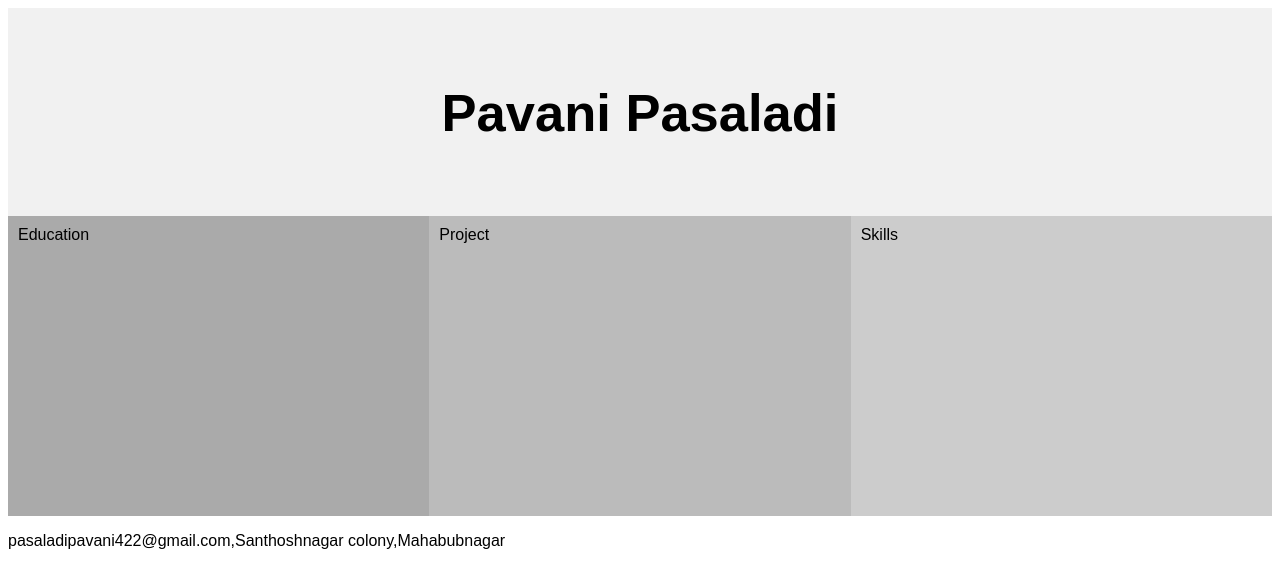
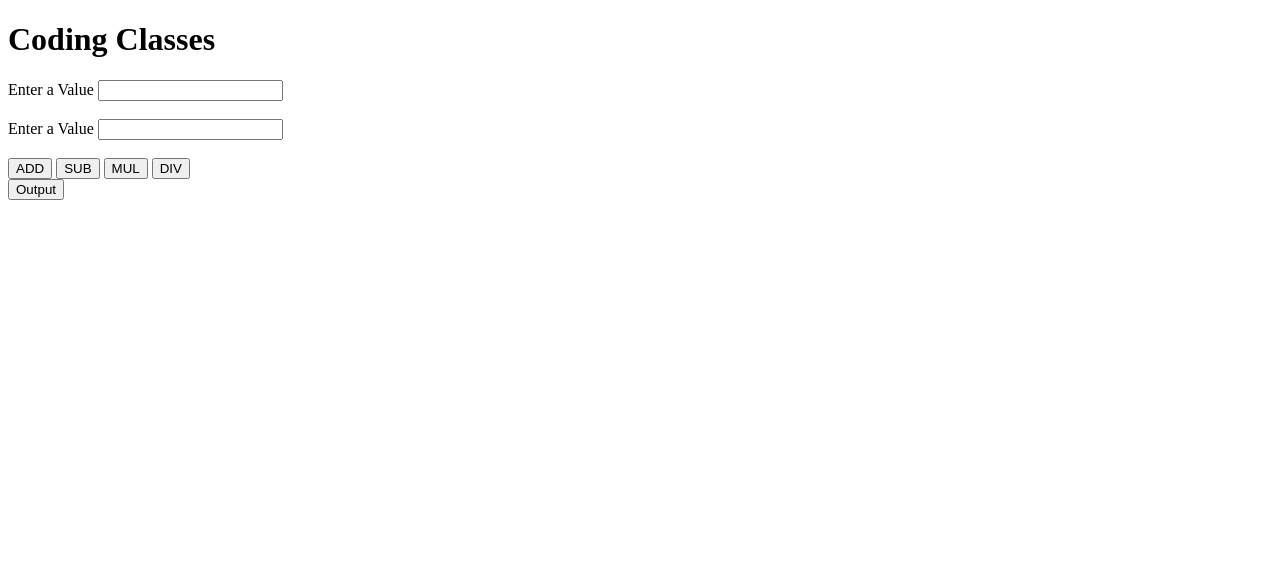
Before and after one commit to Pavani-Pasaladi/HTML, a plain HTML site: page index.html in a window 1280 px wide. Drawn offline with Linux system fonts and the light colour scheme.

Commit message:
Add files via upload

```diff
--- a/index.html
+++ b/index.html
@@ -1,73 +1,31 @@
 <!DOCTYPE html>
-<html lang="en">
+<html>
     <head>
-<title>My Profile</title>
-<meta charset="utf-8">
-<meta name="viewport" content="width=device-width, initial-scale=1">
-<style>
-* {
-  box-sizing: border-box;
-}
-
-body {
-  font-family: Arial, Helvetica, sans-serif;
-}
-
-/* Style the header */
-.header {
-  background-color: #f1f1f1;
-  padding: 30px;
-  text-align: center;
-  font-size: 35px;
-}
-
-/* Container for flexboxes */
-.row {
-  display: -webkit-flex;
-  display: flex;
-}
-
-/* Create three equal columns that sits next to each other */
-.column {
-  -webkit-flex: 1;
-  -ms-flex: 1;
-  flex: 1;
-  padding: 10px;
-  height: 300px; /* Should be removed. Only for demonstration */
-}
-
-/* Style the footer */
-.footer {
-  background-color: #f1f1f1;
-  padding: 10px;
-  text-align: center;
-}
-
-/* Responsive layout - makes the three columns stack on top of each other instead of next to each other */
-@media (max-width: 600px) {
-  .row {
-    -webkit-flex-direction: column;
-    flex-direction: column;
-  }
-}
-</style>
+        <title>welcome to JavaScript Coding</title>
     </head>
     <body>
+        <div>
+            <h1>Coding Classes</h1>
+            <label>Enter a Value</label>
+            <input id="num1" type="text" value="">
+        </div>
+        <br>
+        <div>
+            <label>Enter a Value</label>
+            <input id="num2" type="text" value="">
+        </div>
+        <br>
+        <div>
+            <input onclick="addition()" type="button" value="ADD">
 
-
-<div class="header">
-  <h2>Pavani Pasaladi</h2>
+            <input onclick="subtraction()" type="button" value="SUB">
+            <input onclick="multiplication()" type="button" value="MUL">
+            <input onclick="division()" type="button" value="DIV">
         </div>
-
-<div class="row">
-  <div class="column" style="background-color:#aaa;">Education</div>
-  <div class="column" style="background-color:#bbb;">Project</div>
-  <div class="column" style="background-color:#ccc;">Skills</div>
-</div>
-
-<div class="Footer">
-  <p>pasaladipavani422@gmail.com,Santhoshnagar colony,Mahabubnagar</p>
+        <div>
+            <input id="result" type="button" value="Output">
         </div>
 
     </body>
+    <script src="./index.js"></script>
 </html>
```
Lines whose indentation alone changed are shown as unchanged.
